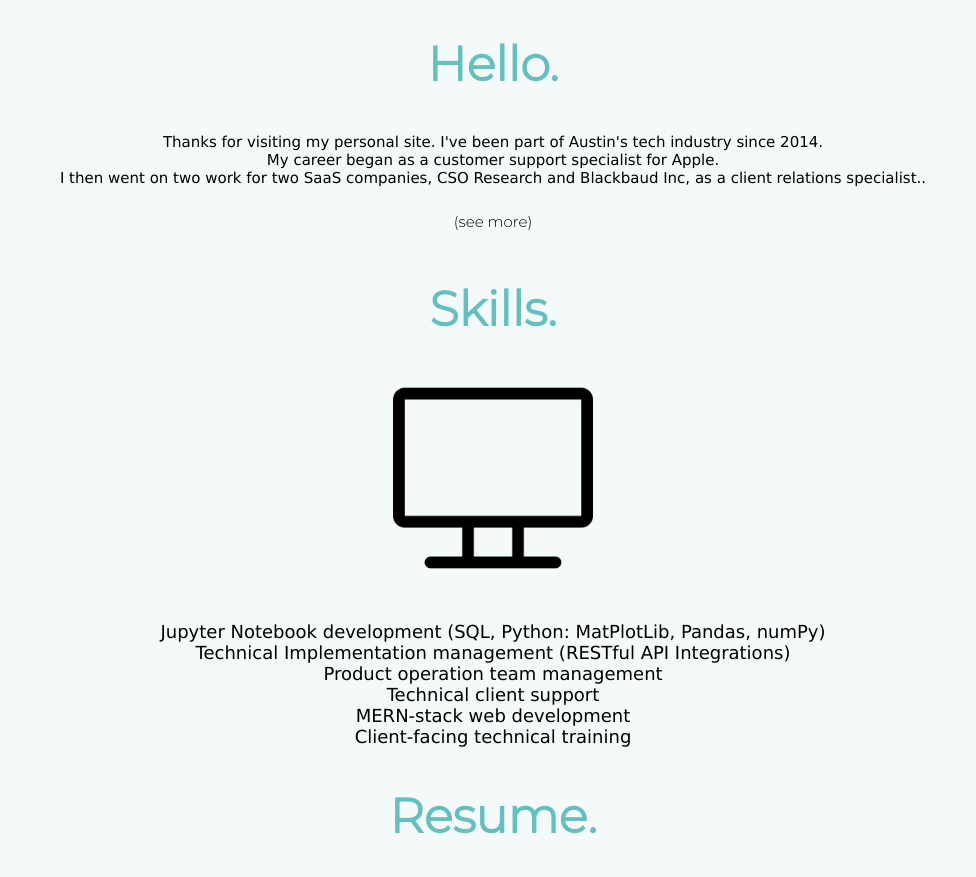
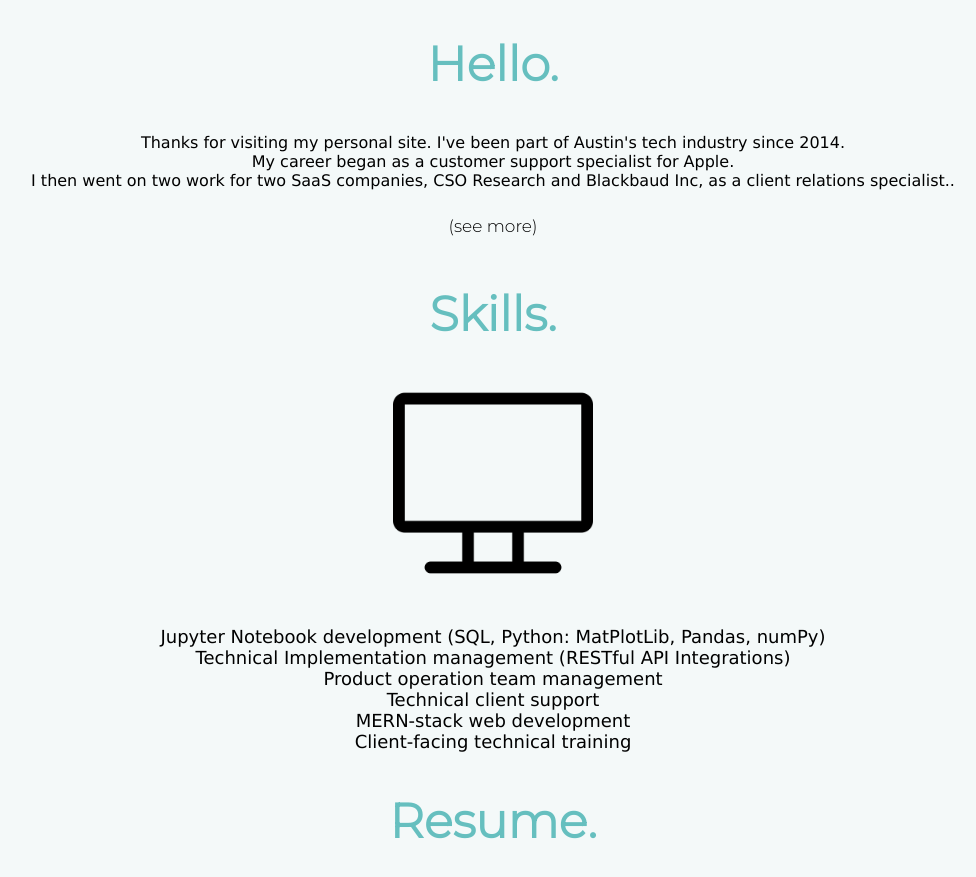
Before and after one commit to rcordero01/Bio, a plain HTML site: page index.html in a window 1280 px wide. Shown: the part 840-1717 px from the top of the page, without its empty margins (147-1123 px from the left). Drawn offline with Linux system fonts and the light colour scheme.

Commit message:
fixes font size issue

```diff
--- a/css/styles.css
+++ b/css/styles.css
@@ -8,7 +8,6 @@ h1{
 }
 h2{
   font-size: 300%;
-  /* margin: 100px auto 0 auto; */
   font-family: 'Montserrat', sans-serif;
   font-weight: bold;
   color: #66BFBF;}
@@ -37,7 +36,6 @@ left: 300px;
 }
 .middle-container{
   font-family: 'Montserrat', sans-serif;
-  /* font-weight: bold; */
 }
 .bottom-container{
   color: #11999E;
@@ -67,7 +65,7 @@ border-radius: 50%;
 }
 .about-me{
   border: 1px ;
-  font-size: 15px;
+  font-size: 16px;
 }
 .collapsible {
   font-family: 'Montserrat', sans-serif;
@@ -77,7 +75,7 @@ border-radius: 50%;
   border: none;
   text-align: center;
   outline: none;
-  font-size: 15px;
+  font-size: 17px;
   background-color: #f4f9f9
 }
 /* .collapsible:hover {
```
